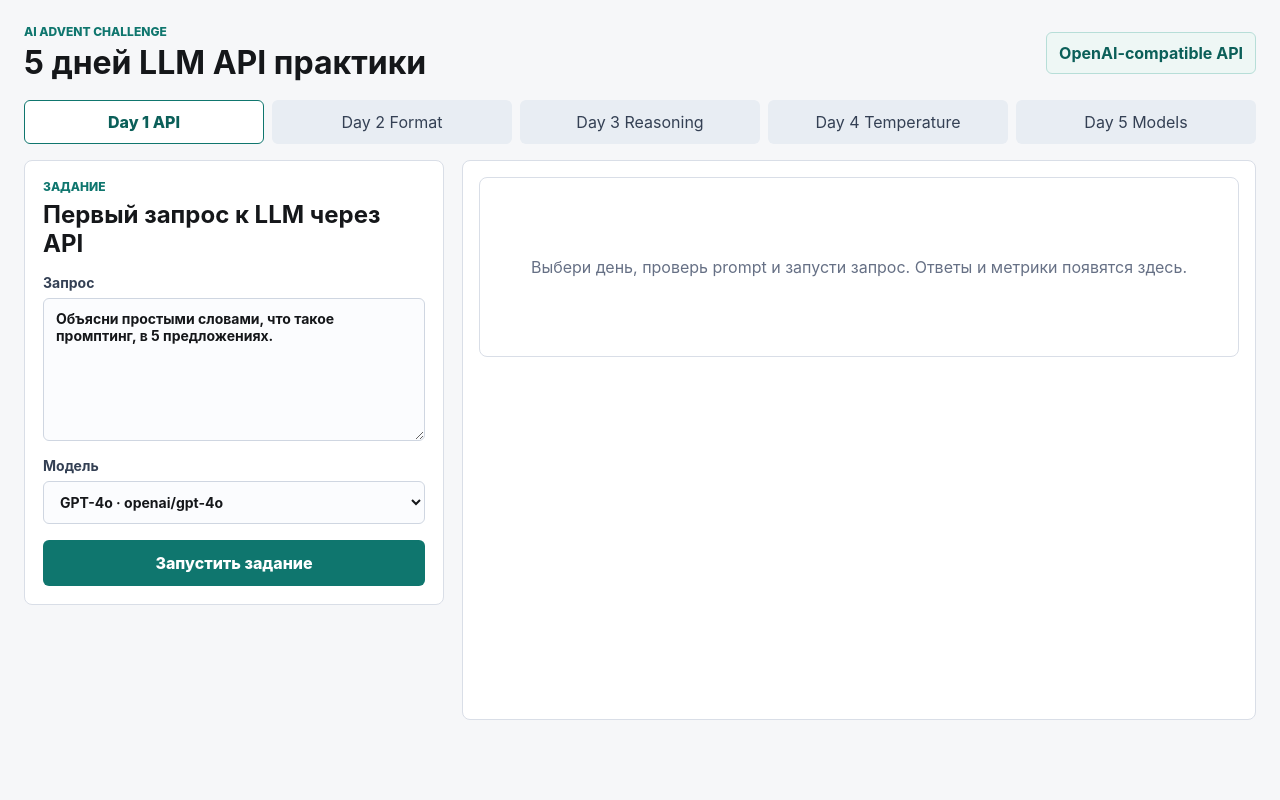
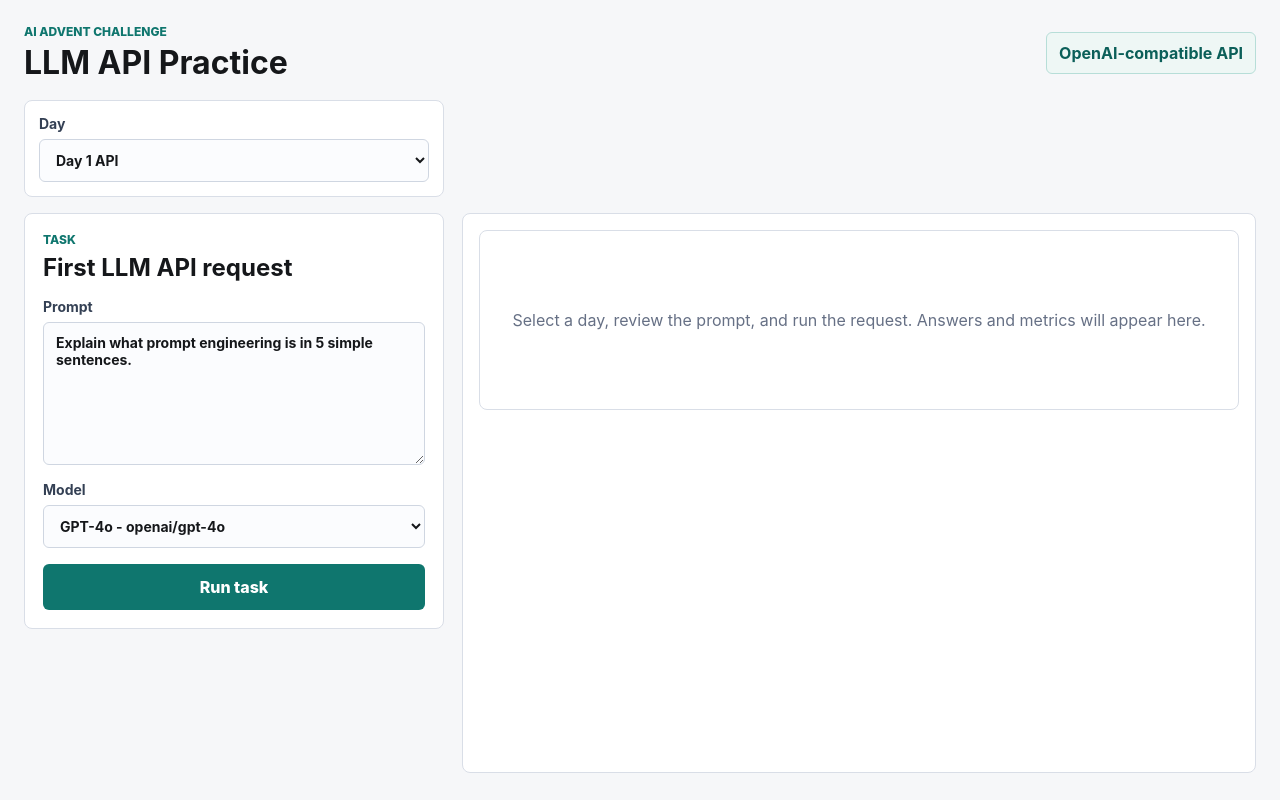
Before and after one commit to RamanYarotski/AI-Advent-Challenge, a Next.js app: page / in a window 1280 px wide. Built offline with nearby package versions, Linux system fonts and the light colour scheme.

Commit message:
Day 6: Add simple agent

```diff
--- /dev/null
+++ b/app/api/agent/chat/route.ts
@@ -0,0 +1,35 @@
+import { NextResponse } from "next/server";
+import { SimpleAgent } from "@/lib/agent/simple-agent";
+
+type AgentChatRequest = {
+  prompt?: string;
+  model?: string;
+  system?: string;
+};
+
+export async function POST(request: Request) {
+  try {
+    const body = (await request.json()) as AgentChatRequest;
+    const prompt = body.prompt?.trim();
+
+    if (!prompt) {
+      return NextResponse.json(
+        { error: "Prompt is required." },
+        { status: 400 },
+      );
+    }
+
+    const agent = new SimpleAgent();
+    const result = await agent.run({
+      prompt,
+      model: body.model?.trim() || undefined,
+      system: body.system?.trim() || undefined,
+    });
+
+    return NextResponse.json(result);
+  } catch (error) {
+    const message =
+      error instanceof Error ? error.message : "Unexpected agent request error.";
+    return NextResponse.json({ error: message }, { status: 500 });
+  }
+}
--- a/app/globals.css
+++ b/app/globals.css
@@ -77,28 +77,13 @@ textarea {
   padding: 10px 12px;
 }
 
-.tabs {
-  display: grid;
-  gap: 8px;
-  grid-template-columns: repeat(5, minmax(0, 1fr));
+.day-picker {
+  background: var(--panel);
+  border: 1px solid var(--line);
+  border-radius: 8px;
   margin-bottom: 16px;
-}
-
-.tab {
-  background: #e8edf3;
-  border: 1px solid transparent;
-  border-radius: 6px;
-  color: #344054;
-  cursor: pointer;
-  min-height: 44px;
-  padding: 10px;
-}
-
-.tab.active {
-  background: var(--panel);
-  border-color: var(--accent);
-  color: var(--accent-dark);
-  font-weight: 800;
+  max-width: 420px;
+  padding: 14px;
 }
 
 .workspace {
@@ -293,6 +278,28 @@ summary {
   font-weight: 800;
 }
 
+.trace-list {
+  display: grid;
+  gap: 8px;
+  list-style-position: inside;
+  margin: 10px 0 0;
+  padding: 0;
+}
+
+.trace-list li {
+  background: #fbfcfe;
+  border: 1px solid #e5e9f0;
+  border-radius: 6px;
+  display: grid;
+  gap: 5px;
+  padding: 9px;
+}
+
+.trace-list span {
+  color: var(--muted);
+  font-size: 12px;
+}
+
 .conclusion {
   margin-top: 14px;
 }
@@ -340,7 +347,6 @@ td pre {
     flex-direction: column;
   }
 
-  .tabs,
   .workspace {
     grid-template-columns: 1fr;
   }
--- a/app/page.tsx
+++ b/app/page.tsx
@@ -2,7 +2,7 @@
 
 import { FormEvent, useMemo, useState } from "react";
 
-type DayKey = "day1" | "day2" | "day3" | "day4" | "day5";
+type DayKey = "day1" | "day2" | "day3" | "day4" | "day5" | "day6";
 
 type Usage = {
   promptTokens: number | null;
@@ -18,10 +18,17 @@ type LlmResult = {
   usage: Usage;
 };
 
+type AgentTrace = {
+  step: string;
+  label: string;
+  detail: string;
+};
+
 type PanelResult = LlmResult & {
   title: string;
   note?: string;
   manualCost?: number | null;
+  trace?: AgentTrace[];
 };
 
 type ModelRow = {
@@ -31,7 +38,7 @@ type ModelRow = {
 
 const modelGroups = [
   {
-    label: "Слабая",
+    label: "Weak",
     options: [
       {
         value: "meta-llama/llama-3.2-1b-instruct",
@@ -42,7 +49,7 @@ const modelGroups = [
     ],
   },
   {
-    label: "Средняя",
+    label: "Medium",
     options: [
       { value: "qwen/qwen3-32b", label: "Qwen3 32B" },
       {
@@ -53,7 +60,7 @@ const modelGroups = [
     ],
   },
   {
-    label: "Сильная",
+    label: "Strong",
     options: [
       {
         value: "qwen/qwen3-235b-a22b-thinking-2507",
@@ -69,22 +76,25 @@ const modelGroups = [
 
 const defaultModel = "openai/gpt-4o";
 
-const tabs: Array<{ key: DayKey; label: string; title: string }> = [
-  { key: "day1", label: "Day 1 API", title: "Первый запрос к LLM через API" },
-  { key: "day2", label: "Day 2 Format", title: "Формат ответа" },
-  { key: "day3", label: "Day 3 Reasoning", title: "Разные способы рассуждения" },
-  { key: "day4", label: "Day 4 Temperature", title: "Температура" },
-  { key: "day5", label: "Day 5 Models", title: "Версии моделей" },
+const days: Array<{ key: DayKey; label: string; title: string }> = [
+  { key: "day1", label: "Day 1 API", title: "First LLM API request" },
+  { key: "day2", label: "Day 2 Format", title: "Response format control" },
+  { key: "day3", label: "Day 3 Reasoning", title: "Reasoning strategies" },
+  { key: "day4", label: "Day 4 Temperature", title: "Temperature comparison" },
+  { key: "day5", label: "Day 5 Models", title: "Model version comparison" },
+  { key: "day6", label: "Day 6 Agent", title: "First agent" },
 ];
 
 const defaultPrompts: Record<DayKey, string> = {
-  day1: "Объясни простыми словами, что такое промптинг, в 5 предложениях.",
-  day2: "Расскажи, как разработчику использовать LLM в ежедневной работе.",
+  day1: "Explain what prompt engineering is in 5 simple sentences.",
+  day2: "Explain how a developer can use LLMs in everyday work.",
   day3:
-    "У меня есть 9 монет, одна из них легче остальных. Как найти легкую монету за два взвешивания на чашечных весах?",
-  day4: "Придумай короткую идею pet-проекта для разработчика, который изучает AI.",
+    "I have 9 coins. One coin is lighter than the others. How can I find the lighter coin in two weighings on a balance scale?",
+  day4: "Suggest a short pet project idea for a developer learning AI.",
   day5:
-    "Можно ли использовать несуществующую библиотеку react-ai-router-kit для production-проекта? Ответь как инженер.",
+    "Can I use a non-existent library called react-ai-router-kit in a production project? Answer as an engineer.",
+  day6:
+    "Explain what an agent is in an LLM application in 3 short sentences.",
 };
 
 async function runLlm(input: {
@@ -107,8 +117,25 @@ async function runLlm(input: {
   return payload as LlmResult;
 }
 
+async function runAgent(input: {
+  prompt: string;
+  model?: string;
+  system?: string;
+}) {
+  const response = await fetch("/api/agent/chat", {
+    method: "POST",
+    headers: { "Content-Type": "application/json" },
+    body: JSON.stringify(input),
+  });
+  const payload = await response.json();
+  if (!response.ok) {
+    throw new Error(payload.error || "Agent request failed.");
+  }
+  return payload as LlmResult & { trace: AgentTrace[] };
+}
+
 function formatTokens(value: number | null) {
-  return value === null ? "n/a" : value.toLocaleString("ru-RU");
+  return value === null ? "n/a" : value.toLocaleString("en-US");
 }
 
 function formatCost(value: number | null | undefined) {
@@ -123,24 +150,24 @@ export default function Home() {
   const [prompt, setPrompt] = useState(defaultPrompts.day1);
   const [model, setModel] = useState(defaultModel);
   const [formatInstruction, setFormatInstruction] = useState(
-    "Верни JSON с полями summary, bullets, final_marker.",
+    "Return JSON with the fields summary, bullets, and final_marker.",
   );
   const [maxTokens, setMaxTokens] = useState("160");
   const [stopSequence, setStopSequence] = useState("END");
   const [temperatures, setTemperatures] = useState(["0", "0.7", "1.2"]);
   const [modelRows, setModelRows] = useState<ModelRow[]>([
     {
-      label: "Слабая",
+      label: "Weak",
       model:
         process.env.NEXT_PUBLIC_MODEL_WEAK ||
         "meta-llama/llama-3.2-1b-instruct",
     },
     {
-      label: "Средняя",
+      label: "Medium",
       model: process.env.NEXT_PUBLIC_MODEL_MEDIUM || "qwen/qwen3-32b",
     },
     {
-      label: "Сильная",
+      label: "Strong",
       model:
         process.env.NEXT_PUBLIC_MODEL_STRONG ||
         "qwen/qwen3-235b-a22b-thinking-2507",
@@ -151,8 +178,8 @@ export default function Home() {
   const [error, setError] = useState("");
   const [loading, setLoading] = useState(false);
 
-  const activeTab = useMemo(
-    () => tabs.find((tab) => tab.key === activeDay) ?? tabs[0],
+  const activeDayMeta = useMemo(
+    () => days.find((day) => day.key === activeDay) ?? days[0],
     [activeDay],
   );
 
@@ -183,10 +210,10 @@ export default function Home() {
       if (activeDay === "day2") {
         const controlledPrompt = `${prompt}
 
-Требования к ответу:
+Response requirements:
 ${formatInstruction}
-Ограничь ответ примерно ${maxTokens || "160"} токенами.
-Заверши ответ строкой ${stopSequence || "END"}.`;
+Limit the answer to about ${maxTokens || "160"} tokens.
+Finish the answer with the line ${stopSequence || "END"}.`;
         const [baseline, controlled] = await Promise.all([
           runLlm({
             prompt,
@@ -200,22 +227,22 @@ ${formatInstruction}
           }),
         ]);
         setResults([
-          { title: "Без ограничений", ...baseline },
-          { title: "С контролем формата", ...controlled },
+          { title: "Baseline", ...baseline },
+          { title: "Controlled format", ...controlled },
         ]);
       }
 
       if (activeDay === "day3") {
         const directPrompt = prompt;
-        const stepPrompt = `${prompt}\n\nРешай пошагово. В конце дай короткий финальный ответ.`;
-        const metaPromptRequest = `Составь сильный промпт для решения этой задачи через LLM. Верни только готовый промпт:\n\n${prompt}`;
+        const stepPrompt = `${prompt}\n\nSolve step by step. End with a short final answer.`;
+        const metaPromptRequest = `Create a strong prompt for solving this task with an LLM. Return only the ready-to-use prompt:\n\n${prompt}`;
         const expertsPrompt = `${prompt}
 
-Реши задачу как группа экспертов:
-1. Аналитик формулирует ход решения.
-2. Инженер проверяет практическую корректность.
-3. Критик ищет ошибку.
-4. Модератор дает финальный ответ.`;
+Solve the task as a group of experts:
+1. The analyst explains the solution path.
+2. The engineer checks practical correctness.
+3. The critic looks for mistakes.
+4. The moderator gives the final answer.`;
 
         const [direct, step, metaPrompt, experts] = await Promise.all([
           runLlm({
@@ -242,14 +269,14 @@ ${formatInstruction}
         });
 
         setResults([
-          { title: "Прямой ответ", ...direct },
-          { title: "Решай пошагово", ...step },
+          { title: "Direct answer", ...direct },
+          { title: "Step-by-step", ...step },
           {
-            title: "Промпт от модели",
+            title: "Model-generated prompt",
             note: metaPrompt.answer,
             ...generated,
           },
-          { title: "Группа экспертов", ...experts },
+          { title: "Expert group", ...experts },
         ]);
       }
 
@@ -290,6 +317,14 @@ ${formatInstruction}
         );
         setResults(day5Results);
       }
+
+      if (activeDay === "day6") {
+        const result = await runAgent({
+          prompt,
+          model: model || undefined,
+        });
+        setResults([{ title: "SimpleAgent response", ...result }]);
+      }
     } catch (requestError) {
       setError(
         requestError instanceof Error
@@ -306,33 +341,34 @@ ${formatInstruction}
       <section className="topbar">
         <div>
           <p className="eyebrow">AI Advent Challenge</p>
-          <h1>5 дней LLM API практики</h1>
+          <h1>LLM API Practice</h1>
         </div>
         <div className="status">OpenAI-compatible API</div>
       </section>
 
-      <nav className="tabs" aria-label="Days">
-        {tabs.map((tab) => (
-          <button
-            className={tab.key === activeDay ? "tab active" : "tab"}
-            key={tab.key}
-            onClick={() => switchDay(tab.key)}
-            type="button"
-          >
-            {tab.label}
-          </button>
-        ))}
-      </nav>
+      <label className="day-picker">
+        Day
+        <select
+          onChange={(event) => switchDay(event.target.value as DayKey)}
+          value={activeDay}
+        >
+          {days.map((day) => (
+            <option key={day.key} value={day.key}>
+              {day.label}
+            </option>
+          ))}
+        </select>
+      </label>
 
       <section className="workspace">
         <form className="controls" onSubmit={runDay}>
           <div>
-            <p className="eyebrow">Задание</p>
-            <h2>{activeTab.title}</h2>
+            <p className="eyebrow">Task</p>
+            <h2>{activeDayMeta.title}</h2>
           </div>
 
           <label>
-            Запрос
+            Prompt
             <textarea
               onChange={(event) => setPrompt(event.target.value)}
               rows={7}
@@ -341,7 +377,7 @@ ${formatInstruction}
           </label>
 
           <label>
-            Модель
+            Model
             <select
               onChange={(event) => setModel(event.target.value)}
               value={model}
@@ -350,7 +386,7 @@ ${formatInstruction}
                 <optgroup key={group.label} label={group.label}>
                   {group.options.map((option) => (
                     <option key={option.value} value={option.value}>
-                      {option.label} · {option.value}
+                      {option.label} - {option.value}
                     </option>
                   ))}
                 </optgroup>
@@ -361,7 +397,7 @@ ${formatInstruction}
           {activeDay === "day2" && (
             <div className="control-grid">
               <label>
-                Формат ответа
+                Response format
                 <textarea
                   onChange={(event) => setFormatInstruction(event.target.value)}
                   rows={3}
@@ -413,14 +449,17 @@ ${formatInstruction}
                   <select
                     onChange={(event) => {
                       const next = [...modelRows];
-                      next[index] = { ...next[index], model: event.target.value };
+                      next[index] = {
+                        ...next[index],
+                        model: event.target.value,
+                      };
                       setModelRows(next);
                     }}
                     value={row.model}
                   >
                     {(modelGroups[index]?.options ?? []).map((option) => (
                       <option key={option.value} value={option.value}>
-                        {option.label} В· {option.value}
+                        {option.label} - {option.value}
                       </option>
                     ))}
                   </select>
@@ -430,7 +469,7 @@ ${formatInstruction}
           )}
 
           <button className="run" disabled={loading} type="submit">
-            {loading ? "Выполняю..." : "Запустить задание"}
+            {loading ? "Running..." : "Run task"}
           </button>
           {error && <p className="error">{error}</p>}
         </form>
@@ -438,10 +477,11 @@ ${formatInstruction}
         <section className="results">
           {results.length === 0 && !loading && (
             <div className="empty">
-              Выбери день, проверь prompt и запусти запрос. Ответы и метрики появятся здесь.
+              Select a day, review the prompt, and run the request. Answers and
+              metrics will appear here.
             </div>
           )}
-          {loading && <div className="empty">Запрос выполняется...</div>}
+          {loading && <div className="empty">Request is running...</div>}
 
           {activeDay === "day5" && results.length > 0 ? (
             <DayFiveTable results={results} />
@@ -453,12 +493,12 @@ ${formatInstruction}
             </div>
           )}
 
-          {results.length > 0 && (
+          {results.length > 0 && activeDay !== "day6" && (
             <label className="conclusion">
-              Короткий вывод для видео
+              Short video conclusion
               <textarea
                 onChange={(event) => setConclusion(event.target.value)}
-                placeholder="Зафиксируй, какой вариант оказался лучше и почему."
+                placeholder="Capture which option worked best and why."
                 rows={4}
                 value={conclusion}
               />
@@ -489,8 +529,22 @@ function ResultCard({ result }: { result: PanelResult }) {
       </div>
       {result.note && (
         <details>
-          <summary>Сгенерированный промпт</summary>
+          <summary>Generated prompt</summary>
           <pre>{result.note}</pre>
+        </details>
+      )}
+      {result.trace && (
+        <details open>
+          <summary>Agent trace</summary>
+          <ol className="trace-list">
+            {result.trace.map((item) => (
+              <li key={item.step}>
+                <strong>{item.label}</strong>
+                <span>{item.step}</span>
+                <pre>{item.detail}</pre>
+              </li>
+            ))}
+          </ol>
         </details>
       )}
       <pre className="answer">{result.answer || "No content returned."}</pre>
@@ -504,12 +558,12 @@ function DayFiveTable({ results }: { results: PanelResult[] }) {
       <table>
         <thead>
           <tr>
-            <th>Уровень</th>
-            <th>Модель</th>
-            <th>Время</th>
-            <th>Токены</th>
-            <th>Стоимость</th>
-            <th>Ответ</th>
+            <th>Level</th>
+            <th>Model</th>
+            <th>Time</th>
+            <th>Tokens</th>
+            <th>Cost</th>
+            <th>Answer</th>
           </tr>
         </thead>
         <tbody>
--- /dev/null
+++ b/lib/agent/simple-agent.ts
@@ -0,0 +1,55 @@
+import { callLlm, type ChatMessage } from "@/lib/llm";
+import type { AgentRequest, AgentResponse, AgentTrace } from "./types";
+
+const DEFAULT_AGENT_SYSTEM_PROMPT =
+  "You are a focused learning agent for AI Advent Challenge. Answer clearly, keep the user's task in scope, and avoid unrelated details.";
+
+export class SimpleAgent {
+  async run(input: AgentRequest): Promise<AgentResponse> {
+    const prompt = input.prompt.trim();
+    const system = input.system?.trim() || DEFAULT_AGENT_SYSTEM_PROMPT;
+    const trace: AgentTrace[] = [
+      {
+        step: "received_user_input",
+        label: "Received user input",
+        detail: prompt,
+      },
+    ];
+
+    const messages: ChatMessage[] = [
+      { role: "system", content: system },
+      { role: "user", content: prompt },
+    ];
+
+    trace.push({
+      step: "built_messages",
+      label: "Built chat messages",
+      detail: messages
+        .map((message) => `${message.role}: ${message.content}`)
+        .join("\n\n"),
+    });
+
+    trace.push({
+      step: "called_llm",
+      label: "Called LLM",
+      detail: input.model || "DEFAULT_MODEL",
+    });
+
+    const result = await callLlm({
+      messages,
+      model: input.model,
+    });
+
+    trace.push({
+      step: "returned_answer",
+      label: "Returned answer",
+      detail: `${result.answer.length} characters`,
+    });
+
+    return {
+      ...result,
+      messages,
+      trace,
+    };
+  }
+}
```
Also changed, not shown: lib/agent/types.ts (added, +24 -0 lines), 1 other file (tests, documents, lock files or other folders).
